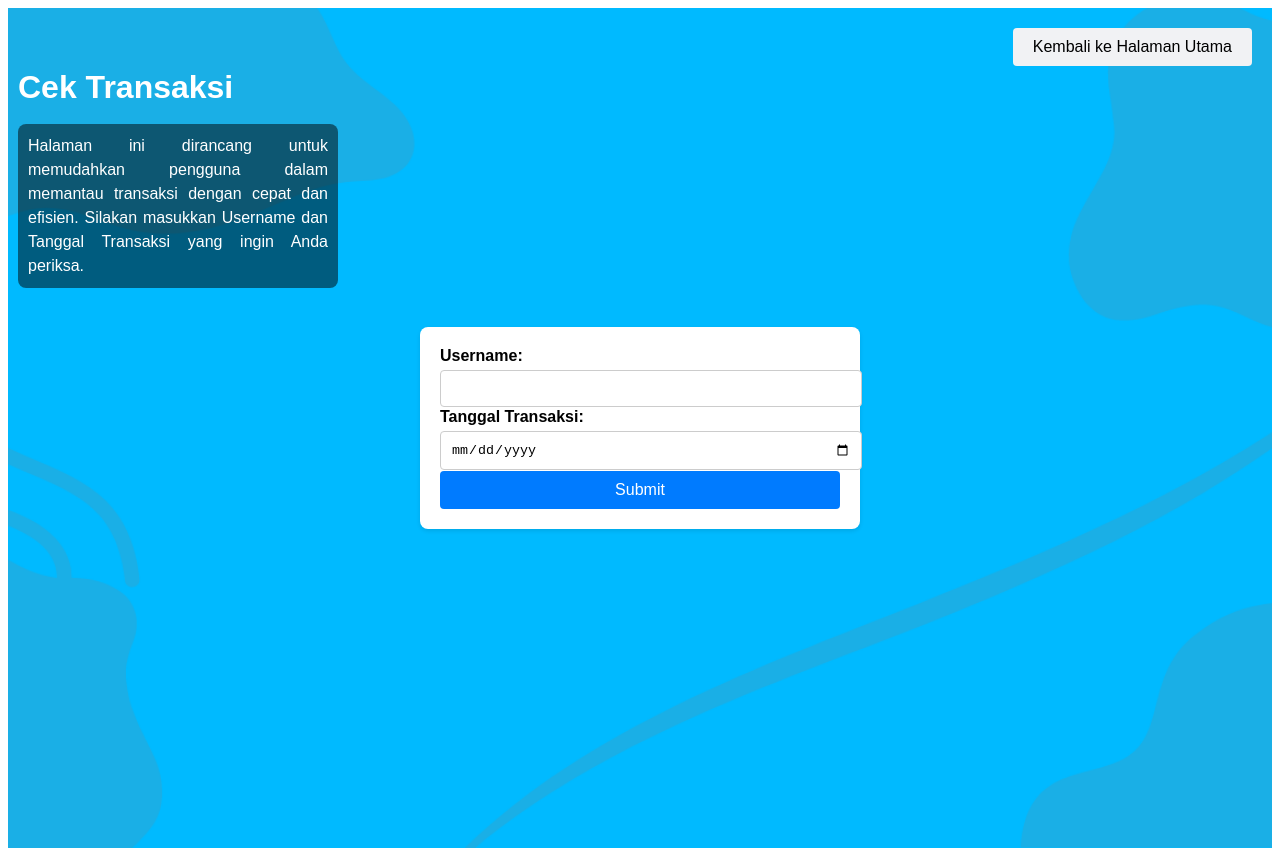
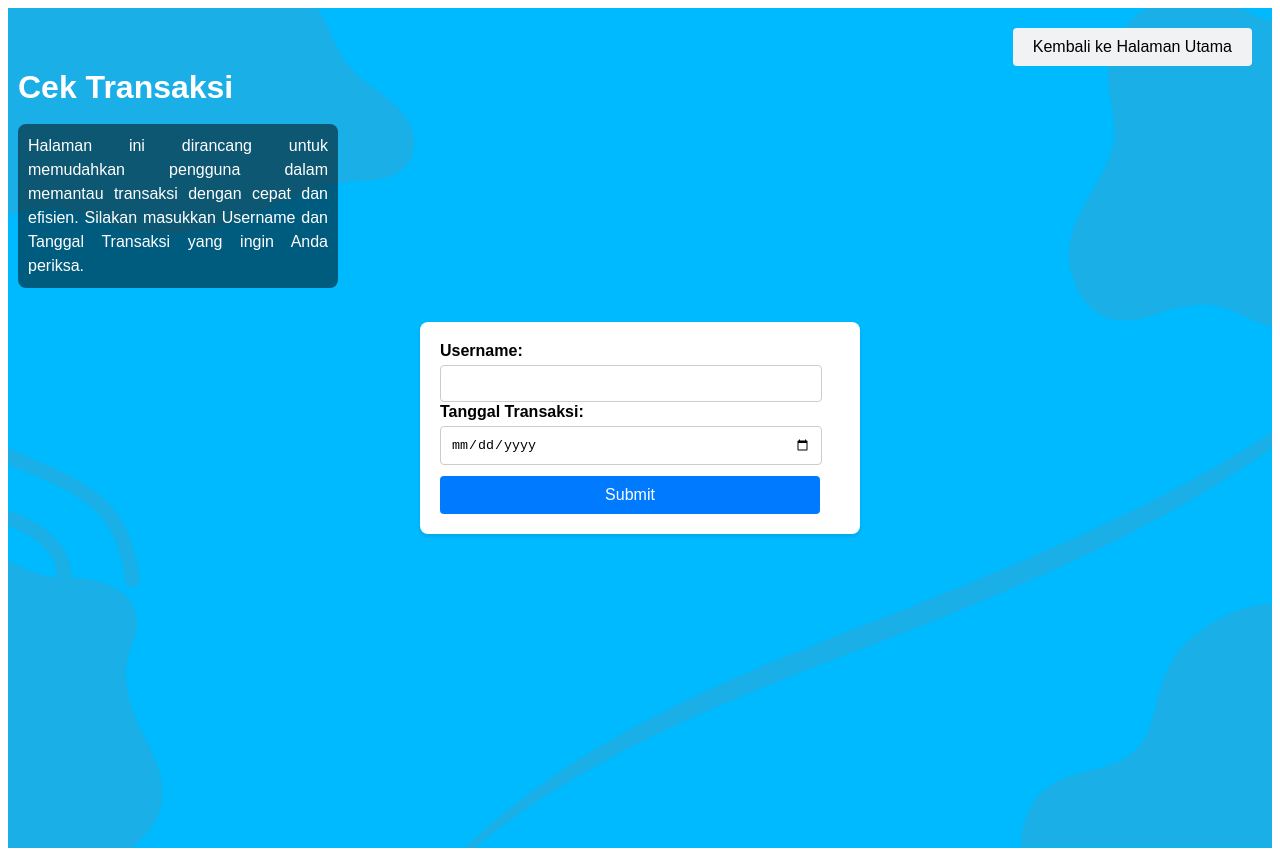
Before and after one commit to IPutuAksamaPutra/KELOMPOKkerja1, a Next.js app: page /cekTransaksi in a window 1280 px wide. Built offline with nearby package versions, Linux system fonts and the light colour scheme.

Commit message:
mengatur margin dan widht

```diff
--- a/app/cekTransaksi/cekTransaksi.module.css
+++ b/app/cekTransaksi/cekTransaksi.module.css
@@ -71,7 +71,7 @@
 
 .formGroup input
 {
-    width: 100%;
+    width: 90%;
     padding: 10px;
     border: 1px solid #ccc;
     border-radius: 4px;
@@ -79,7 +79,7 @@
 
 .submitButton
 {
-    width: 100%;
+    width: 95%;
     padding: 10px;
     background-color: #007bff;
     border: none;
@@ -87,6 +87,7 @@
     border-radius: 4px;
     font-size: 1rem;
     cursor: pointer;
+    margin-top: 10px;
 }
 
 .submitButton:hover
--- a/app/transaksi/transaksi.module.css
+++ b/app/transaksi/transaksi.module.css
@@ -56,7 +56,7 @@
 }
 
 .formGroup input {
-    width: 100%;
+    width: 90%;
     padding: 5px;
     border: 1px solid #ccc;
     border-radius: 4px;
```
